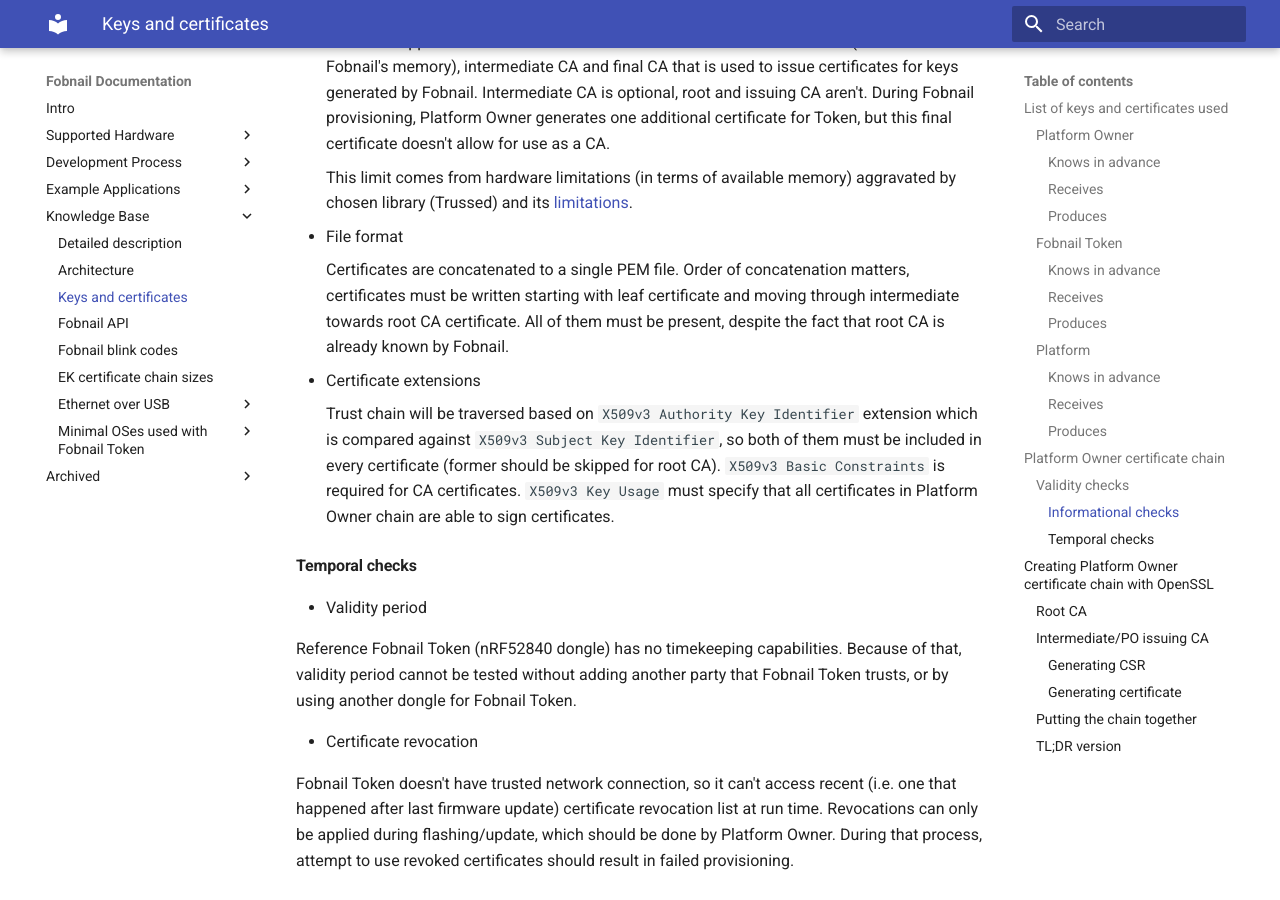
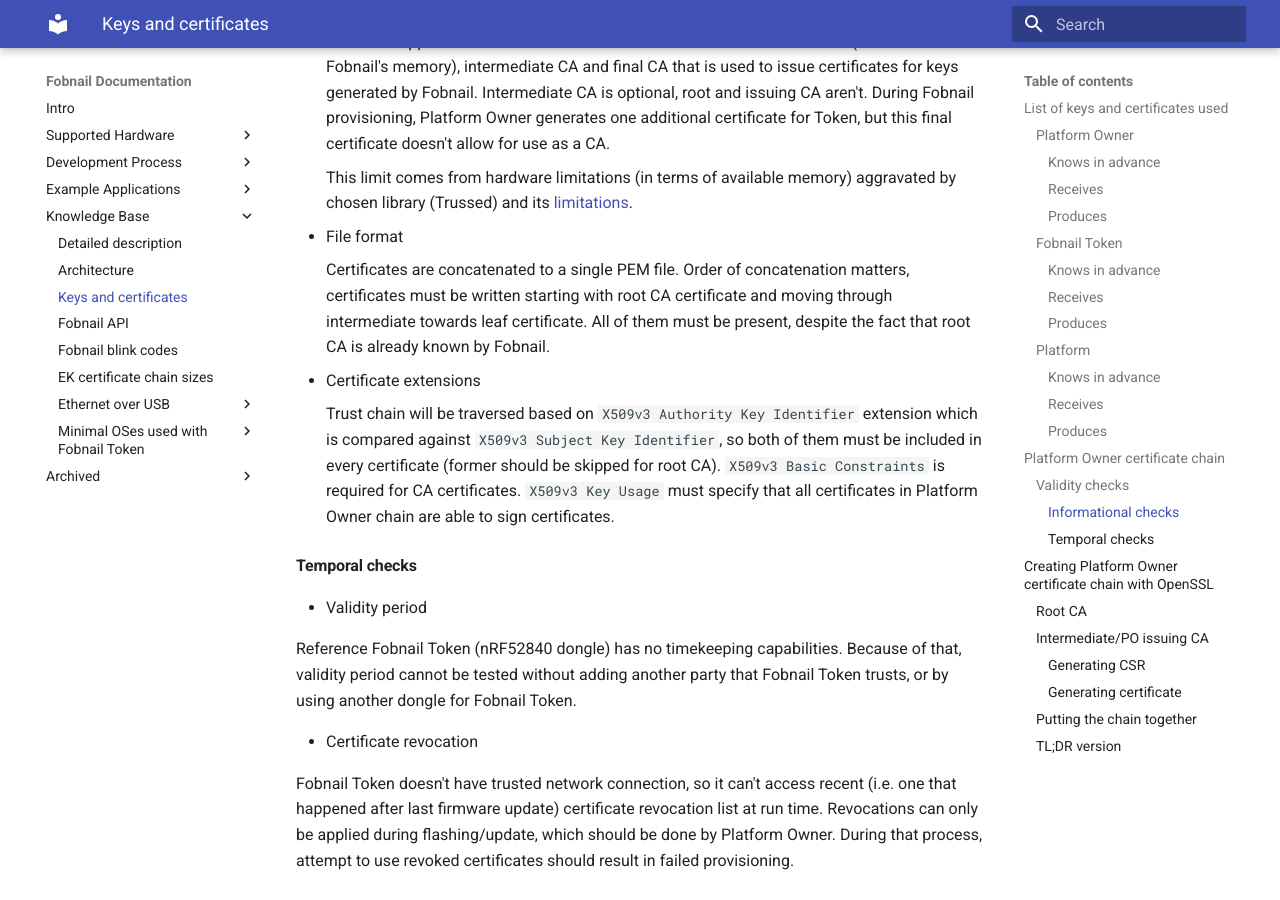
Before and after one commit to fobnail/docs, an MkDocs documentation site: the page built from docs/keys_and_certificates.md, in a window 1280 px wide and 900 px high, scrolled down 3998 px. Built offline with MkDocs 1.6.1 and Material for MkDocs 9.7.7, drawn with Linux system fonts in a browser that asks for light colours; some of the changed text lies outside the part shown.

````diff
--- a/docs/keys_and_certificates.md
+++ b/docs/keys_and_certificates.md
@@ -150,8 +150,8 @@ capabilities of Fobnail Token, following restrictions apply.
 - File format
 
     Certificates are concatenated to a single PEM file. Order of concatenation
-    matters, certificates must be written starting with leaf certificate and
-    moving through intermediate towards root CA certificate. All of them must be
+    matters, certificates must be written starting with root CA certificate and
+    moving through intermediate towards leaf certificate. All of them must be
     present, despite the fact that root CA is already known by Fobnail.
 
 - Certificate extensions
@@ -338,7 +338,7 @@ leaf (i.e. PO issuing certificate) must come first, root CA - last. Assuming
 `*.crt` files are PEM certificates of various CAs, full chain is produced by:
 
 ```shell
-cat issuer.crt intermediate.crt root.crt > chain.pem
+cat root.crt intermediate.crt issuer.crt > chain.pem
 ```
 
 ### TL;DR version
@@ -414,5 +414,5 @@ be used on Tokens for production environments**.
 4. Create chain from both certificates:
 
     ```shell
-    cat issuer_ca.crt root_ca.crt > chain.pem
+    cat root_ca.crt issuer_ca.crt > chain.pem
     ```
````
